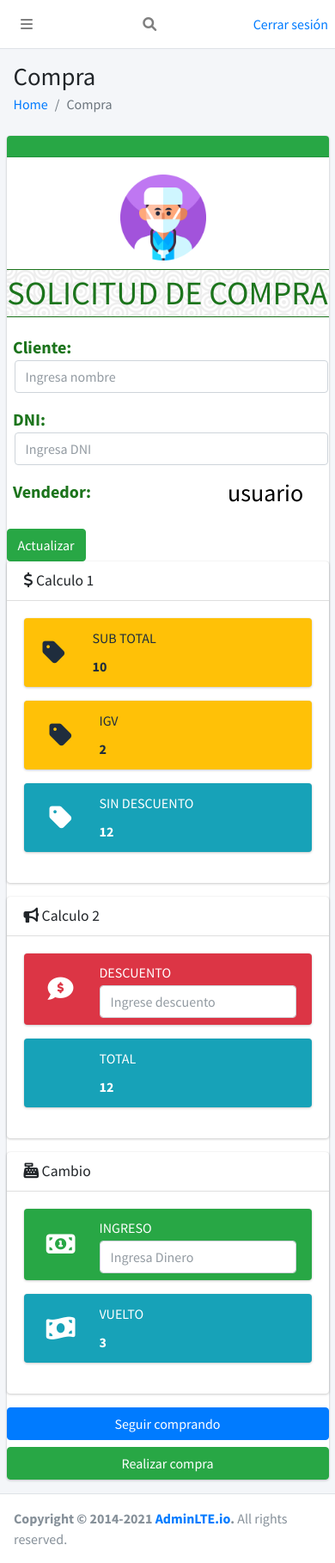
After one commit to Gheryon/farmacia, a PHP site: page /vista/adm_compra.php in a window 390 px wide. The commit adds this page. Shown: the whole page at 86% size. Run offline with PHP 8.4, Linux system fonts and the light colour scheme; the visitor is signed in with stand-in values (Sample User, id 1); some libraries are stand-ins or nearby versions.

Commit message:
Avances en la implementación del carrito y gestión compra

```diff
--- /dev/null
+++ b/css/compra.css
@@ -0,0 +1,194 @@
+.titulo_cp {
+    border-top: 1px solid  #1c741c;
+    border-bottom: 1px solid #1c741c;
+    color:#1c741c;
+    font-size: 2.4em;
+    line-height: 1.4em;
+    font-weight: normal;
+    text-align: center;
+    margin: 0 0 20px 0;
+    background: url(../img/dimension.png);
+  }
+
+  .logo_cp {
+    text-align: center;
+    margin-bottom: 10px;
+    margin-top: 20px;
+    margin-left:30px ;
+    margin-right: 40px;
+  }
+
+  .logo_cp img {
+    width: 100px;
+    height: 100px;
+  }
+  .nombre_farmacia {
+    font-size: 18px;
+    color: #1c741c;
+  }
+  .datos_cp {
+    font-weight: bold;
+    color: rgb(0, 0, 0);
+  }
+  .datos_cp span {
+    color: #1c741c;
+    text-align: right;
+    width: 150px;
+    margin-right: 100px;
+    display: inline-block;
+    font-size: 20px;
+
+  }
+
+  .correo {
+    color: rgb(58, 77, 138);
+    text-decoration: underline;
+  }
+  /*TABLA DE compra*/
+  .compra * {
+    position: relative;
+  }
+
+  /*encabezado morado*/
+  .compra thead tr {
+    height: 60px;
+    background: #9B9B9B;
+  }
+
+
+  /*encabezado producto blancas*/
+  .compra th{
+
+    font-size: 18px;
+    color: #fff;
+    line-height: 1.2;
+    font-weight: unset;
+  }
+  /*resalto de cada fila*/
+  .compra tbody tr:nth-child(even) {
+    background-color: #f5f5f5;
+  }
+
+
+
+
+
+  @media screen and (max-width: 900px) {
+    .datos_cp input{
+      margin-left: 10px;
+    }
+    .datos_cp span {
+      float: left;
+      margin-left: 15px;
+      text-align: left;
+    }
+    .compra {
+      display: block;
+    }
+    .compra > *, .compra tr, .compra td, .compra th {
+      display: block;
+    }
+    .compra thead {
+      display: none;
+      color: #325684;
+    }
+    .compra tbody tr {
+      height: auto;
+      padding: 37px 0;
+    }
+    .compra tbody tr td {
+      padding-left: 50% !important;
+      margin-bottom: -10px;
+    }
+    .compra tbody tr td:last-child {
+      margin-bottom: 0;
+    }
+    .compra tbody tr td:before {
+
+      font-size: 14px;
+      color: #999999;
+      line-height: 1.2;
+      font-weight: unset;
+      position: absolute;
+      width: 10px;
+      left: 10px;
+
+    }
+    .compra tbody tr td:nth-child(1):before {
+      content: "Nombre";
+      font-size: 15px;
+      font-weight: bold;
+      color: #000;
+    }
+    .compra tbody tr td:nth-child(2):before {
+      content: "Stock";
+      font-weight: bold;
+      font-size: 15px;
+      color: #000;
+    }
+     .compra tbody tr td:nth-child(3):before {
+      content: "Precio";
+      font-weight: bold;
+      font-size: 15px;
+      color: #000;
+    }
+    .compra tbody tr td:nth-child(4):before {
+      content: "Concentracion";
+      font-weight: bold;
+      font-size: 15px;
+      color: #000;
+    }
+    .compra tbody tr td:nth-child(5):before {
+      content: "Adicional";
+      font-weight: bold;
+      font-size: 15px;
+      color: #000;
+    }
+    .compra tbody tr td:nth-child(6):before {
+      content: "Laboratorio";
+      font-weight: bold;
+      font-size: 15px;
+      color: #000;
+    }
+    .compra tbody tr td:nth-child(7):before {
+      content: "Presentacion";
+      font-weight: bold;
+      font-size: 15px;
+      color: #000;
+    }
+    .compra tbody tr td:nth-child(8):before {
+      content: "Cantidad";
+      font-weight: bold;
+      font-size: 15px;
+      color: #000;
+    }
+    .compra tbody tr td:nth-child(9):before {
+      content: "Subtotal";
+      font-weight: bold;
+      font-size: 15px;
+      color: #000;
+    }
+    .compra tbody tr td:nth-child(10):before {
+      content: "Eliminar";
+      font-weight: bold;
+      font-size: 15px;
+      color: #000;
+    }
+    .compra tbody tr td:nth-child(11):before {
+      content: "Totales";
+      font-weight: bold;
+      font-size: 15px;
+      color: #000;
+    }
+
+
+    .compra tbody tr {
+      font-size: 14px;
+    }
+  }
+  @media (max-width: 576px) {
+    .compra {
+      padding-left: 15px;
+      padding-right: 15px;
+    }
+  }
--- a/js/catalogo.js
+++ b/js/catalogo.js
@@ -10,7 +10,7 @@ $(document).ready(function(){
             let template='';
             productos.forEach(producto => {
                 template+=`
-                <div prodId="${producto.id}" prodNombre="${producto.nombre}" prodPrecio="${producto.precio}" prodConcentracion="${producto.concentracion}" prodAdicional="${producto.adicional}" prodLaboratorio="${producto.laboratorio_id}" prodTipo="${producto.tipo_id}" prodPresentacion="${producto.presentacion_id}" prodAvatar="${producto.avatar}" class="col-12 col-sm-6 col-md-4 d-flex align-items-stretch flex-column">
+                <div prodId="${producto.id}" prodStock="${producto.stock}" prodNombre="${producto.nombre}" prodPrecio="${producto.precio}" prodConcentracion="${producto.concentracion}" prodAdicional="${producto.adicional}" prodLaboratorio="${producto.laboratorio_id}" prodTipo="${producto.tipo_id}" prodPresentacion="${producto.presentacion_id}" prodAvatar="${producto.avatar}" class="col-12 col-sm-6 col-md-4 d-flex align-items-stretch flex-column">
               <div class="card bg-light d-flex flex-fill">
                 <div class="card-header text-muted border-bottom-0">
                 <i class="fas fa-lg fa-cubes mr-1"></i>${producto.stock}
--- /dev/null
+++ b/vista/adm_compra.php
@@ -0,0 +1,200 @@
+<?php
+session_start();
+//si tipo==1, entonces es administrador, si tipo==3 es root, sino se vuelve a login
+if($_SESSION['us_tipo']==1||$_SESSION['us_tipo']==3){
+    include_once 'layouts/header.php';
+    ?>
+
+  <title>Adm | Compra</title>
+
+<?php include_once 'layouts/nav.php';?>
+
+  <!-- Content Wrapper. Contains page content -->
+  <div class="content-wrapper">
+    <!-- Content Header (Page header) -->
+    <section class="content-header">
+      <div class="container-fluid">
+        <div class="row mb-2">
+          <div class="col-sm-6">
+            <h1>Compra</h1>
+          </div>
+          <div class="col-sm-6">
+            <ol class="breadcrumb float-sm-right">
+              <li class="breadcrumb-item"><a href="#">Home</a></li>
+              <li class="breadcrumb-item active">Compra</li>
+            </ol>
+          </div>
+        </div>
+      </div><!-- /.container-fluid -->
+    </section>
+
+    <!-- Main content -->
+    <section>
+    <div class="container-fluid">
+        <div class="row">
+            <div class="col-md-12">
+                <div class="card card-success">
+                    <div class="card-header">
+                    </div>
+                    <div class="card-body p-0">
+                        <header>
+                            <div class="logo_cp">
+                                <img src="../img/logo.png" width="100" height="100">
+                            </div>
+                            <h1 class="titulo_cp">SOLICITUD DE COMPRA</h1>
+                            <div class="datos_cp">
+                                <div class="form-group row">
+                                    <span>Cliente: </span>
+                                    <div class="input-group-append col-md-6">
+                                        <input type="text" class="form-control" id="cliente" placeholder="Ingresa nombre">
+                                    </div>
+                                </div>
+                                <div class="form-group row">
+                                    <span>DNI: </span>
+                                    <div class="input-group-append col-md-6">
+                                        <input type="number" class="form-control" id="dni" placeholder="Ingresa DNI">
+                                    </div>
+                                </div>
+                                <div class="form-group row">
+                                    <span>Vendedor: </span>
+                                    <h3>usuario</h3>
+                                </div>
+                            </div>
+                        </header>
+                        <button id="actualizar"class="btn btn-success">Actualizar</button>
+                        <div id="cp"class="card-body p-0">
+                            <table class="compra table table-hover text-nowrap">
+                                <thead class='table-success'>
+                                    <tr>
+                                        <th scope="col">Nombre</th>
+                                        <th scope="col">Stock</th>
+                                        <th scope="col">Precio</th>
+                                        <th scope="col">Concentracion</th>
+                                        <th scope="col">Adicional</th>
+                                        <th scope="col">Laboratorio</th>
+                                        <th scope="col">Presentacion</th>
+                                        <th scope="col">Cantidad</th>
+                                        <th scope="col">Sub Total</th>
+                                        <th scope="col">Eliminar</th>
+                                    </tr>
+                                </thead>
+                                <tbody id="lista-compra" class='table-active'>
+
+                                </tbody>
+                            </table>
+                            <div class="row">
+                                <div class="col-md-4">
+                                    <div class="card card-default">
+                                        <div class="card-header">
+                                            <h3 class="card-title">
+                                            <i class="fas fa-dollar-sign"></i>
+                                            Calculo 1
+                                            </h3>
+                                        </div>
+                                        <div class="card-body">
+                                            <div class="info-box mb-3 bg-warning p-0">
+                                                <span class="info-box-icon"><i class="fas fa-tag"></i></span>
+                                                <div class="info-box-content">
+                                                    <span class="info-box-text text-left ">SUB TOTAL</span>
+                                                    <span class="info-box-number" id="subtotal">10</span>
+                                                </div>
+                                            </div>
+                                            <div class="info-box mb-3 bg-warning">
+                                                <span class="info-box-icon"><i class="fas fa-tag"></i></span>
+                                                <div class="info-box-content">
+                                                    <span class="info-box-text text-left ">IGV</span>
+                                                    <span class="info-box-number"id="con_igv">2</span>
+                                                </div>
+                                            </div>
+                                            <div class="info-box mb-3 bg-info">
+                                                <span class="info-box-icon"><i class="fas fa-tag"></i></span>
+                                                <div class="info-box-content">
+                                                    <span class="info-box-text text-left ">SIN DESCUENTO</span>
+                                                    <span class="info-box-number" id="total_sin_descuento">12</span>
+                                                </div>
+                                            </div>
+                                        </div>
+                                    </div>
+                                </div>
+                                <div class="col-md-4">
+                                    <div class="card card-default">
+                                        <div class="card-header">
+                                            <h3 class="card-title">
+                                            <i class="fas fa-bullhorn"></i>
+                                            Calculo 2
+                                            </h3>
+                                        </div>
+                                        <div class="card-body">
+                                            <div class="info-box mb-3 bg-danger">
+                                                <span class="info-box-icon"><i class="fas fa-comment-dollar"></i></span>
+                                                <div class="info-box-content">
+                                                    <span class="info-box-text text-left ">DESCUENTO</span>
+                                                    <input id="descuento"type="number" min="1" placeholder="Ingrese descuento" class="form-control">
+                                                </div>
+                                            </div>
+                                            <div class="info-box mb-3 bg-info">
+                                                <span class="info-box-icon"><i class="ion ion-ios-cart-outline"></i></span>
+                                                <div class="info-box-content">
+                                                    <span class="info-box-text text-left ">TOTAL</span>
+                                                    <span class="info-box-number" id="total">12</span>
+                                                </div>
+                                            </div>
+                                        </div>
+                                    </div>
+                                </div>
+                                <div class="col-md-4">
+                                    <div class="card card-default">
+                                        <div class="card-header">
+                                            <h3 class="card-title">
+                                            <i class="fas fa-cash-register"></i>
+                                            Cambio
+                                            </h3>
+                                        </div>
+                                        <div class="card-body">
+                                        <div class="info-box mb-3 bg-success">
+                                            <span class="info-box-icon"><i class="fas fa-money-bill-alt"></i></span>
+                                            <div class="info-box-content">
+                                                <span class="info-box-text text-left ">INGRESO</span>
+                                                <input type="number" id="pago" min="1" placeholder="Ingresa Dinero" class="form-control">
+
+                                            </div>
+                                        </div>
+                                        <div class="info-box mb-3 bg-info">
+                                            <span class="info-box-icon"><i class="fas fa-money-bill-wave"></i></span>
+                                            <div class="info-box-content">
+                                                <span class="info-box-text text-left ">VUELTO</span>
+                                                <span class="info-box-number" id="vuelto">3</span>
+                                            </div>
+                                        </div>
+                                        </div>
+                                    </div>
+                                </div>
+                            </div>
+                        </div>
+                        <div class="row justify-content-between">
+                            <div class="col-md-4 mb-2">
+                                <a href="../vista/adm_catalogo.php" class="btn btn-primary btn-block">Seguir comprando</a>
+                            </div>
+                            <div class="col-xs-12 col-md-4">
+                                <a href="#" class="btn btn-success btn-block" id="procesar-compra">Realizar compra</a>
+                            </div>
+                        </div>
+                    </div>
+                </div>
+            </div>
+        </div>
+    </div>
+</section>
+    <!-- /.content -->
+  </div>
+  <!-- /.content-wrapper -->
+
+<?php
+include_once 'layouts/footer.php';
+}
+else{
+    header('Location: ../index.php');
+}
+?>
+
+<script src="../js/carrito.js"></script>
--- a/vista/layouts/nav.php
+++ b/vista/layouts/nav.php
@@ -1,4 +1,5 @@
-
+  <!-- css para la compra-->
+  <link rel="stylesheet" href="../css/compra.css">
   <!-- css para el carrito-->
   <link rel="stylesheet" href="../css/main.css">
   <!-- Google Font: Source Sans Pro -->
@@ -42,7 +43,7 @@
 
               </tbody>
             </table>
-            <a href="#" class="btn btn-danger btn-block">Procesar compra</a>
+            <a href="#" id="procesar-pedido" class="btn btn-danger btn-block">Procesar compra</a>
             <a href="#" id="vaciar-carrito" class="btn btn-primary btn-block">Vaciar carrito</a>
           </div>
         </li>
```
Also changed, not shown: js/carrito.js (+66 -0 lines), img/dimension.png (added).
